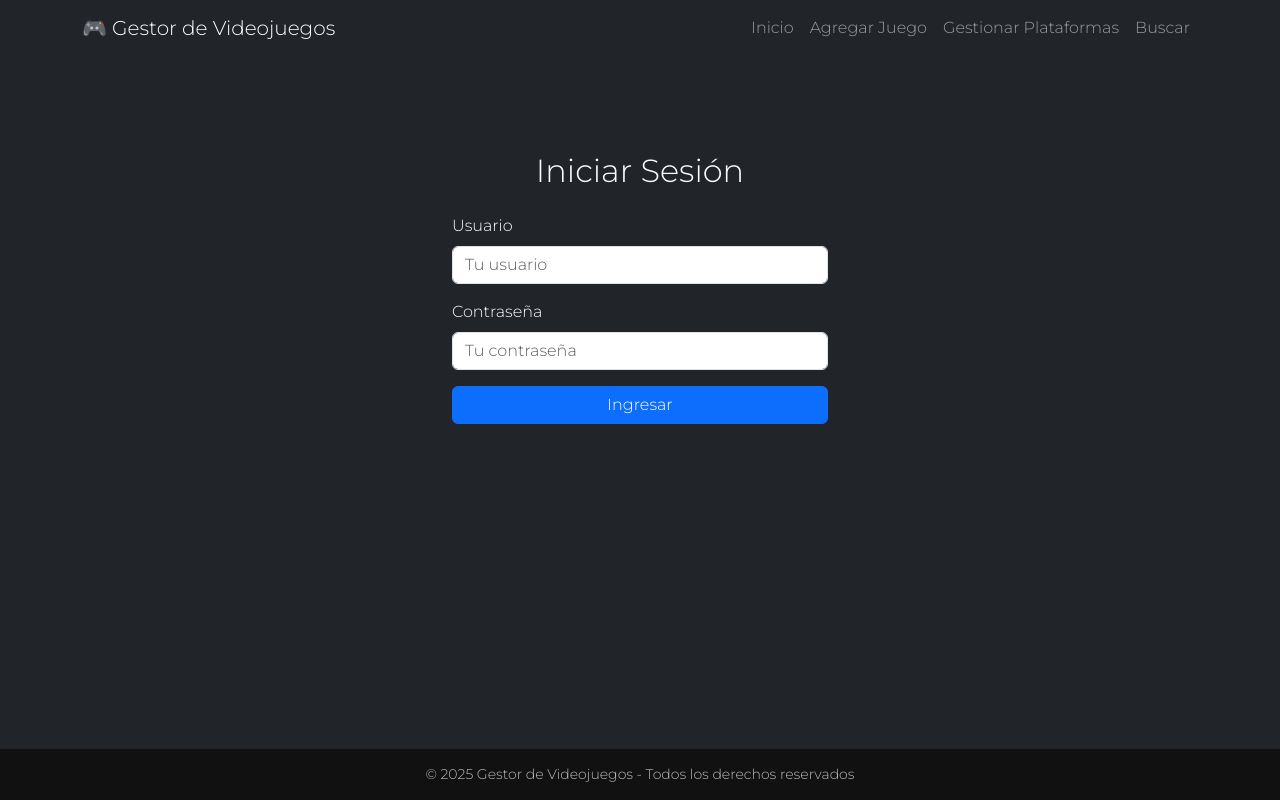
After one commit to EmanuelDavezac/TuPrimeraPaginaa-Davezac, a Django app: page /login/ in a window 1280 px wide. The commit adds this page. Run offline with Django 5.2, Linux system fonts and the light colour scheme.

Commit message:
Nuevas modificaciones

```diff
--- a/videojuegos_app/templates/vistas/base.html
+++ b/videojuegos_app/templates/vistas/base.html
@@ -2,13 +2,44 @@
 <html lang="es">
 <head>
     <meta charset="UTF-8">
+    <meta name="viewport" content="width=device-width, initial-scale=1.0">
     <title>Gestor de Videojuegos</title>
+    <link href="https://cdn.jsdelivr.net/npm/bootstrap@5.3.2/dist/css/bootstrap.min.css" rel="stylesheet">
+    <link href="https://fonts.googleapis.com/css2?family=Montserrat:wght@300;700&display=swap" rel="stylesheet">
+    <style>
+        body {
+            background-color: #212529;
+            color: #ffffff;
+            font-family: 'Montserrat', sans-serif;
+            margin: 0;
+            padding: 0;
+            min-height: 100vh;
+            display: flex;
+            flex-direction: column;
+        }
+        footer {
+            background-color: #111;
+            color: #bbb;
+            text-align: center;
+            padding: 15px 0;
+            margin-top: auto;
+            font-size: 14px;
+        }
+    </style>
 </head>
 <body>
-    <h1>Gestor de Videojuegos</h1>
 
-    <hr>
-    {% block content %}
-    {% endblock %}
+    {% include 'vistas/navbar.html' %}
+
+    <div class="container mt-5">
+        {% block content %}
+        {% endblock %}
+    </div>
+
+    <footer>
+        © 2025 Gestor de Videojuegos - Todos los derechos reservados
+    </footer>
+
+    <script src="https://cdn.jsdelivr.net/npm/bootstrap@5.3.2/dist/js/bootstrap.bundle.min.js"></script>
 </body>
 </html>
--- /dev/null
+++ b/videojuegos_app/templates/vistas/login.html
@@ -0,0 +1,21 @@
+{% extends "vistas/base.html" %}
+
+{% block content %}
+<div class="container mt-5" style="max-width: 400px;">
+    <h2 class="text-center mb-4">Iniciar Sesión</h2>
+    <form method="POST" action="{% url 'login' %}">
+        {% csrf_token %}
+        <div class="mb-3">
+            <label for="username" class="form-label">Usuario</label>
+            <input type="text" class="form-control" id="username" name="username" placeholder="Tu usuario" required>
+        </div>
+        <div class="mb-3">
+            <label for="password" class="form-label">Contraseña</label>
+            <input type="password" class="form-control" id="password" name="password" placeholder="Tu contraseña" required>
+        </div>
+        <div class="d-grid">
+            <button type="submit" class="btn btn-primary">Ingresar</button>
+        </div>
+    </form>
+</div>
+{% endblock %}
--- /dev/null
+++ b/videojuegos_app/templates/vistas/navbar.html
@@ -0,0 +1,31 @@
+<nav class="navbar navbar-expand-lg navbar-dark bg-dark">
+    <div class="container">
+      <a class="navbar-brand" href="{% url 'inicio' %}">🎮 Gestor de Videojuegos</a>
+      <button class="navbar-toggler" type="button" data-bs-toggle="collapse" data-bs-target="#navbarNav">
+        <span class="navbar-toggler-icon"></span>
+        {% if user.is_authenticated %}
+            <a class="btn btn-outline-light" href="{% url 'logout' %}">Cerrar sesión</a>
+        {% else %}
+            <a class="btn btn-outline-light" href="{% url 'login' %}">Iniciar sesión</a>
+        {% endif %}
+
+      </button>
+
+      <div class="collapse navbar-collapse" id="navbarNav">
+        <ul class="navbar-nav ms-auto">
+          <li class="nav-item">
+            <a class="nav-link" href="{% url 'inicio' %}">Inicio</a>
+          </li>
+          <li class="nav-item">
+            <a class="nav-link" href="{% url 'agregar_videojuego' %}">Agregar Juego</a>
+          </li>
+          <li class="nav-item">
+            <a class="nav-link" href="{% url 'agregar_plataforma' %}">Gestionar Plataformas</a>
+          </li>
+          <li class="nav-item">
+            <a class="nav-link" href="{% url 'buscar_videojuego' %}">Buscar</a>
+          </li>
+        </ul>
+      </div>
+    </div>
+  </nav>
--- a/videojuegos_app/urls.py
+++ b/videojuegos_app/urls.py
@@ -7,4 +7,6 @@ urlpatterns = [
     path('agregar_plataforma/', views.agregar_plataforma, name='agregar_plataforma'),
     path('agregar_videojuego/', views.agregar_videojuego, name='agregar_videojuego'),
     path('buscar/', views.buscar_videojuego, name='buscar_videojuego'),
+    path('login/', views.login_view, name='login'),
+    path('logout/', views.logout_view, name='logout'),
 ]
--- a/videojuegos_app/views.py
+++ b/videojuegos_app/views.py
@@ -3,6 +3,8 @@ from .forms import DesarrolladorForm, VideojuegoForm, PlataformaForm
 from .models import Videojuego
 from django.db.models import Q
 from django.http import HttpResponse
+from django.contrib.auth import authenticate, login, logout
+from django.contrib import messages
 
 def inicio(request):
     return render(request, 'vistas/inicio.html')
@@ -48,3 +50,21 @@ def buscar_videojuego(request):
         'resultados': resultados,
         'query': query
     })
+
+def login_view(request):
+    if request.method == 'POST':
+        username = request.POST['username']
+        password = request.POST['password']
+        user = authenticate(request, username=username, password=password)
+        if user is not None:
+            login(request, user)
+            messages.success(request, 'Sesión iniciada correctamente.')
+            return redirect('inicio')
+        else:
+            messages.error(request, 'Usuario o contraseña incorrectos.')
+    return render(request, 'vistas/login.html')
+
+def logout_view(request):
+    logout(request)
+    messages.success(request, 'Sesión cerrada correctamente.')
+    return redirect('inicio')
```
Also changed, not shown: videojuegos_app/templates/vistas/inicio.html (+44 -8 lines).
